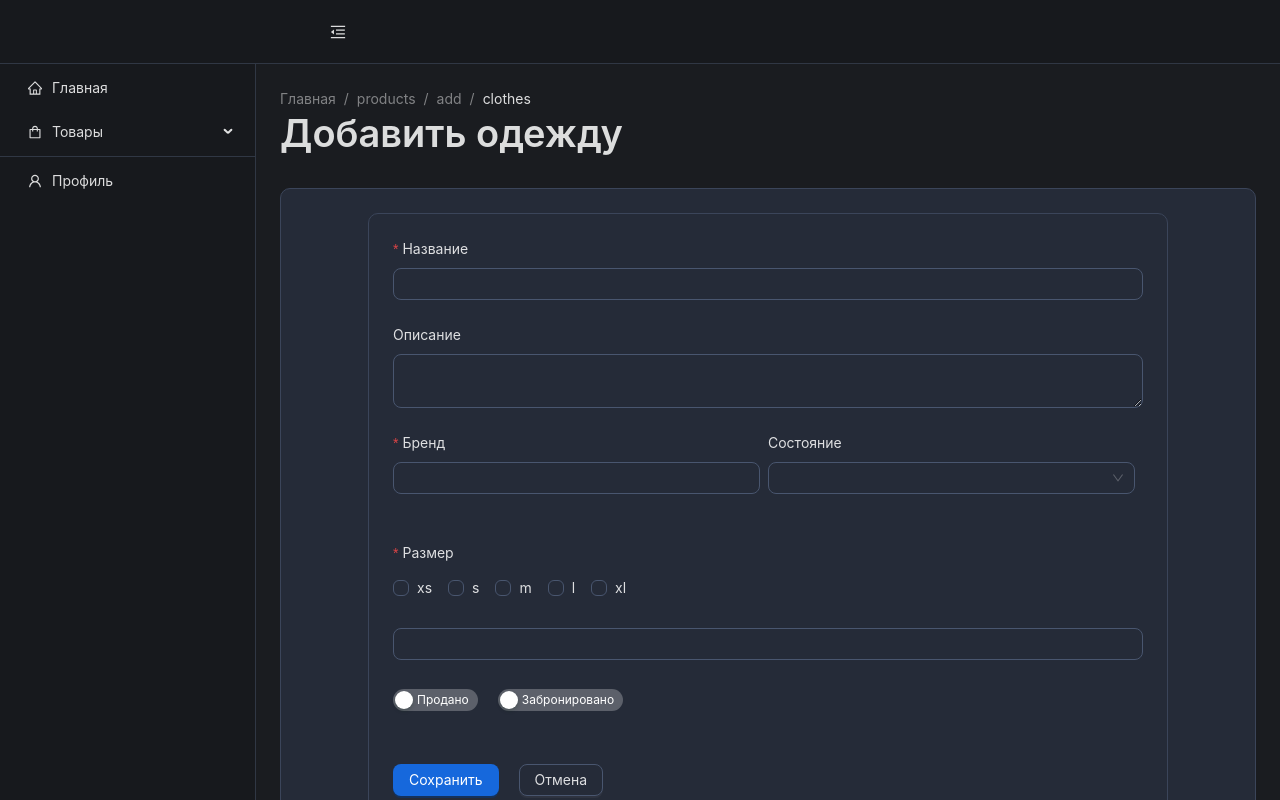
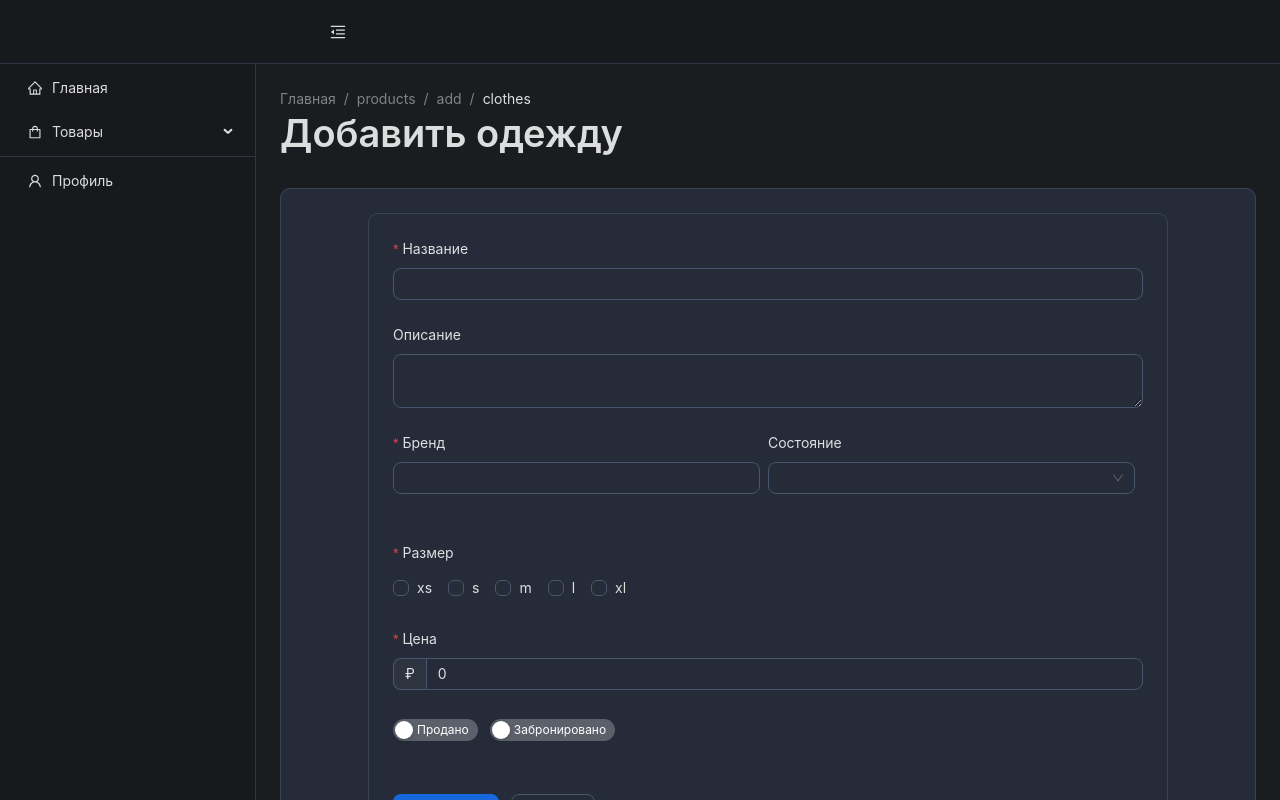
Before and after one commit to alexgred/vintage-stock-admin, a Next.js app: page /products/add/clothes in a window 1280 px wide. Shown: the top 800 px of the page. Built offline with nearby package versions, Linux system fonts and the light colour scheme; what @ant-design/nextjs-registry would draw is missing.

Commit message:
Edit clothes page / update form

```diff
--- a/components/FormClothes/FormClothes.tsx
+++ b/components/FormClothes/FormClothes.tsx
@@ -1,11 +1,16 @@
-import { Card, Form, Input, Select, Switch } from 'antd';
+'use client';
+
+import { Card, Form, Input, InputNumber, Select, Switch } from 'antd';
 import { default as Checkbox } from 'antd/es/checkbox/Group';
 import FormItem from 'antd/es/form/FormItem';
 import TextArea from 'antd/es/input/TextArea';
 import { Button } from '../Button';
 import { routes } from '@/config';
 
-interface Size { label: string; value: string };
+interface Size {
+  label: string;
+  value: string;
+}
 type Sizes = Size[];
 
 const labels = {
@@ -27,7 +32,11 @@ const options: Sizes = [
   { label: 'xl', value: 'xl' },
 ];
 
-export default function FormClothes(): React.ReactNode {
+export default function FormClothes({
+  edit,
+}: {
+  edit?: boolean;
+}): React.ReactNode {
   return (
     <Card style={{ maxWidth: 800, margin: 'auto' }}>
       <Form name="add-clothes" layout="vertical">
@@ -84,8 +93,18 @@ export default function FormClothes(): React.ReactNode {
           <Checkbox options={options} />
         </FormItem>
 
-        <FormItem name="price" rules={[{ required: true }]}>
-          <Input allowClear />
+        <FormItem
+          name="price"
+          label={labels.price}
+          rules={[{ required: true }]}>
+          <InputNumber
+            defaultValue={0}
+            min={0}
+            controls={false}
+            style={{ width: '100%' }}
+            addonBefore="₽"
+            formatter={(value) => `${value}`.replace(/\B(?=(\d{3})+(?!\d))/g, ' ')}
+          />
         </FormItem>
 
         <FormItem>
@@ -93,7 +112,7 @@ export default function FormClothes(): React.ReactNode {
             name="sold"
             style={{
               display: 'inline-block',
-              marginRight: '20px',
+              marginRight: '12px',
             }}>
             <Switch
               checkedChildren={labels.sold}
@@ -116,12 +135,23 @@ export default function FormClothes(): React.ReactNode {
           <FormItem
             style={{
               display: 'inline-block',
-              marginRight: '20px',
+              marginRight: '12px',
             }}>
             <Button type="primary" htmlType="submit">
               Сохранить
             </Button>
           </FormItem>
+          {edit && (
+            <FormItem
+              style={{
+                display: 'inline-block',
+                marginRight: '12px',
+              }}>
+              <Button variant="solid" htmlType="button" color="danger">
+                Удалить
+              </Button>
+            </FormItem>
+          )}
           <FormItem
             style={{
               display: 'inline-block',
```
Also changed, not shown: app/products/[id]/edit/page.tsx (+12 -1 lines).
